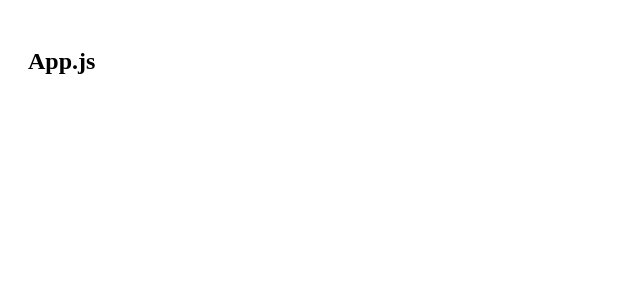
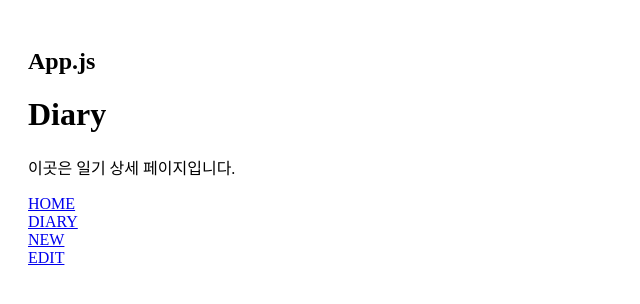
Before and after one commit to Eun-sun-Lee/ReactStudy, a React (Create React App) app in the folder emotiondiary/emotiondiary/: page /diary in a window 1280 px wide. Shown: the top 304 px of the page, without its empty margins (0-640 px from the left). Built offline with nearby package versions, Linux system fonts and the light colour scheme.

Commit message:
[feat] page routing - React SPA & CSR

```diff
--- a/emotiondiary/emotiondiary/src/App.js
+++ b/emotiondiary/emotiondiary/src/App.js
@@ -1,10 +1,25 @@
 import './App.css';
+import {BrowserRouter,Routes,Route} from 'react-router-dom';
+import RouterTest from './components/RouterTest';
+import Home from './pages/Home'
+import Diary from './pages/Diary'
+import New from './pages/New'
+import Edit from './pages/Edit'
 
 function App() {
   return (
+    <BrowserRouter>
     <div className="App">
       <h2>App.js</h2>
+      <Routes> {/* Routes : 바뀔 부분을 감싸줌 */}
+        <Route path="/" element = {<Home />} /> {/* Route : Url 경로와 컴포넌트 mapping */}
+        <Route path="/new" element = {<New />} />
+        <Route path="/diary" element= {<Diary />}/>
+        <Route path="/edit" element = {<Edit />}/>
+      </Routes>
+      <RouterTest />
     </div>
+    </BrowserRouter>
   );
 }
 
--- /dev/null
+++ b/emotiondiary/emotiondiary/src/components/RouterTest.js
@@ -0,0 +1,17 @@
+import {Link} from "react-router-dom";
+
+const RouterTest = () => {
+    return (
+        <>
+        <Link to={"/"}>HOME</Link>
+        <br />
+        <Link to={"/diary"}>DIARY</Link>
+        <br />
+        <Link to={"/new"}>NEW</Link>
+        <br />
+        <Link to={"/edit"}>EDIT</Link>
+        </>
+    );
+};
+
+export default RouterTest;
--- /dev/null
+++ b/emotiondiary/emotiondiary/src/pages/Diary.js
@@ -0,0 +1,10 @@
+const Diary = () => {
+    return (
+        <div>
+            <h1>Diary</h1>
+            <p>이곳은 일기 상세 페이지입니다.</p>
+        </div>
+    );
+};
+
+export default Diary;
--- /dev/null
+++ b/emotiondiary/emotiondiary/src/pages/Edit.js
@@ -0,0 +1,10 @@
+const Edit = () => {
+    return (
+        <div>
+            <h1>Edit</h1>
+            <p>이곳은 일기 수정 페이지입니다.</p>
+        </div>
+    );
+};
+
+export default Edit;
--- /dev/null
+++ b/emotiondiary/emotiondiary/src/pages/Home.js
@@ -0,0 +1,10 @@
+const Home = () => {
+    return (
+        <div>
+            <h1>Home</h1>
+            <p>이곳은 홈입니다.</p>
+        </div>
+    );
+};
+
+export default Home;
--- /dev/null
+++ b/emotiondiary/emotiondiary/src/pages/New.js
@@ -0,0 +1,10 @@
+const New = () => {
+    return (
+        <div>
+            <h1>New</h1>
+            <p>이곳은 일기 작성 페이지입니다.</p>
+        </div>
+    );
+};
+
+export default New;
```
